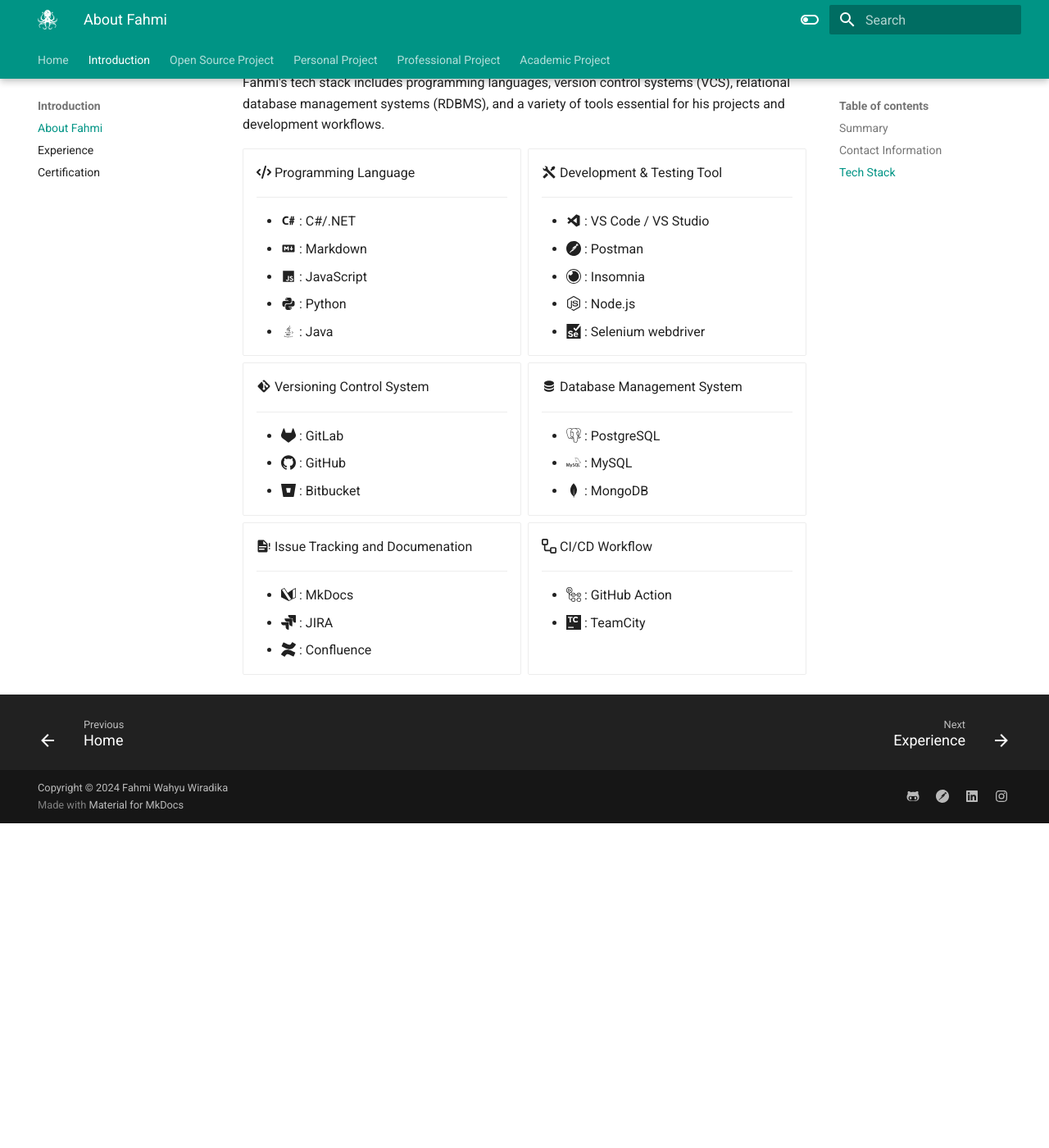
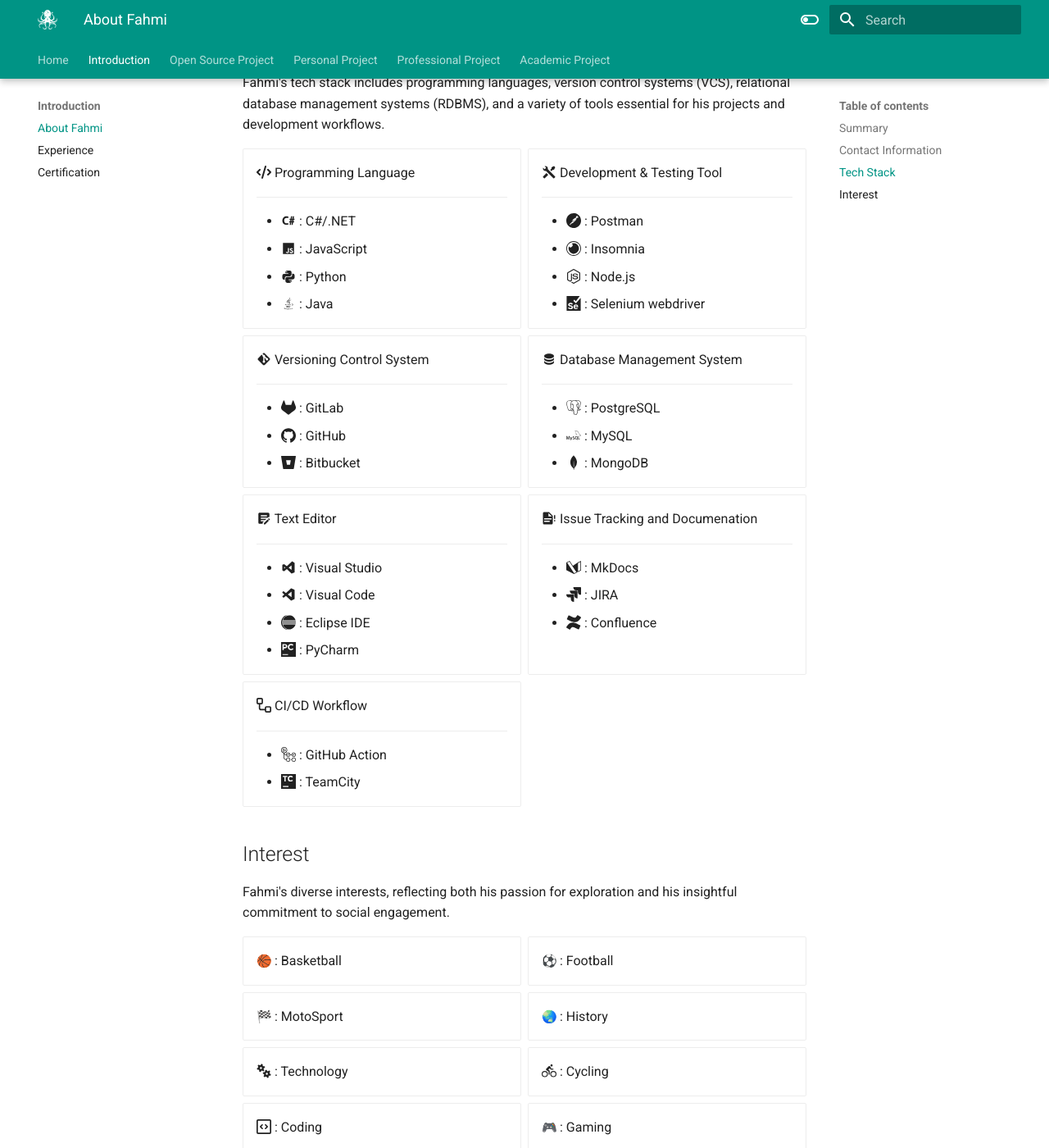
Before and after one commit to fahmiwazu/docs-portfolio, an MkDocs documentation site: the page built from docs/Introduction/About-fahmi.md, in a window 1280 px wide and 1400 px high, scrolled down 777 px. Shown: the whole window at 82% size. Built offline with MkDocs 1.6.1 and Material for MkDocs 9.7.7, drawn with Linux system fonts in a browser that asks for light colours; emoji names are drawn with the system emoji font; before the commit the page ends 1781 px from its top, so only the background shows below that.

Commit message:
feat: complete about fahmi page

```diff
--- a/docs/Introduction/About-fahmi.md
+++ b/docs/Introduction/About-fahmi.md
@@ -26,7 +26,6 @@
 
     ---
     - :material-language-csharp: : C#/.NET
-    - :material-language-markdown: : Markdown
     - :material-language-javascript: : JavaScript
     - :material-language-python: : Python
     - :material-language-java: : Java
@@ -34,7 +33,6 @@
 - :material-tools: Development & Testing Tool
 
     ---
-    - :material-microsoft-visual-studio-code: : VS Code / VS Studio
     - :simple-postman: : Postman
     - :simple-insomnia: : Insomnia
     - :simple-nodedotjs: : Node.js
@@ -54,6 +52,14 @@
     - :simple-mysql: : MySQL
     - :simple-mongodb: : MongoDB
 
+- :material-text-box-edit: Text Editor
+
+    ---
+    - :material-microsoft-visual-studio: : Visual Studio
+    - :material-microsoft-visual-studio-code: : Visual Code
+    - :simple-eclipseide: : Eclipse IDE
+    - :simple-pycharm: : PyCharm
+
 - :material-file-document-alert: Issue Tracking and Documenation
 
     ---
@@ -68,3 +74,19 @@
     - :simple-teamcity: : TeamCity
 
 </div>
+
+## Interest
+Fahmi's diverse interests, reflecting both his passion for exploration and his insightful commitment to social engagement.
+
+<div class="grid cards" markdown>
+
+- :basketball: : Basketball
+- :soccer: : Football
+- :checkered_flag: : MotoSport
+- :earth_asia: : History
+- :fontawesome-solid-gears: : Technology
+- :material-bike: : Cycling
+- :octicons-code-square-16: : Coding
+- :video_game: : Gaming
+
+</div>
```
